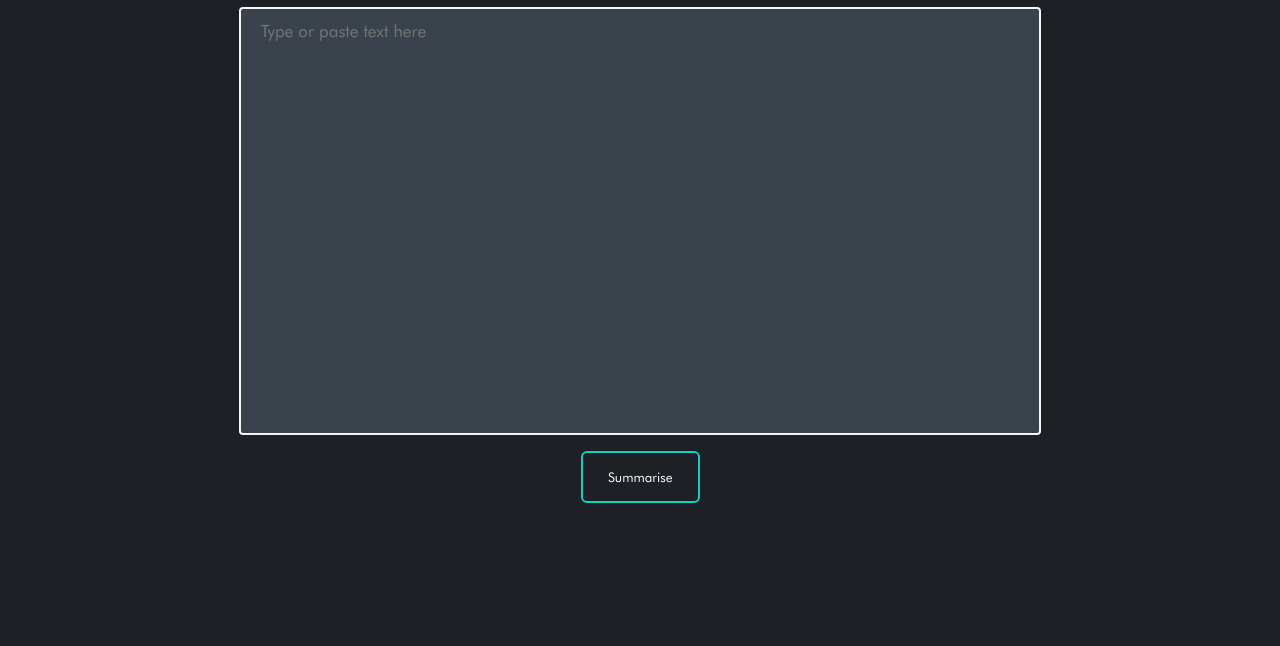
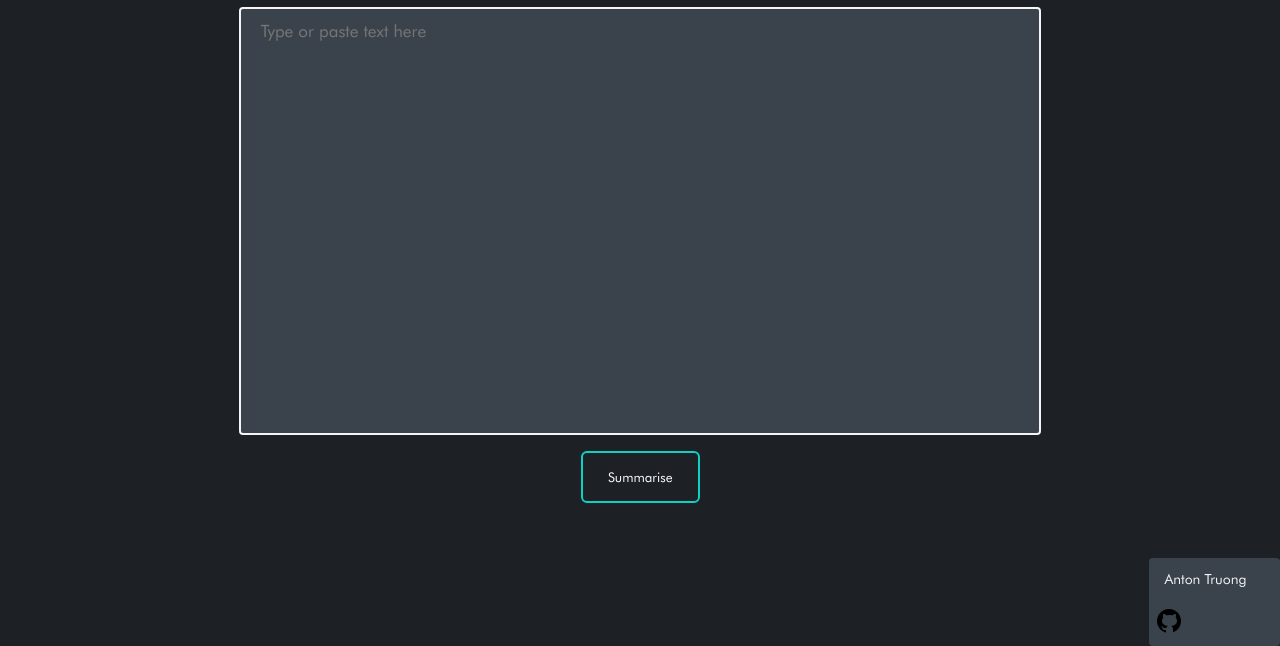
Before and after one commit to anton-tr3/tldr, a Flask app: page /tldr/ in a window 1280 px wide. Shown: the part 154-800 px from the top of the page. Run offline with Flask 2, Linux system fonts and the light colour scheme.

Commit message:
Added bottom navbar

```diff
--- a/static/css/tldr.css
+++ b/static/css/tldr.css
@@ -81,3 +81,33 @@ input[type=submit]:active {
 ::-webkit-scrollbar-thumb:hover {
   background: #e0e0e0;
 }
+
+.navbar {
+  overflow: hidden;
+  background-color: #3A434C;
+  position: fixed;
+  bottom: 0;
+  right: 0;
+  width: 10.2%;
+  border-radius: 4px;
+}
+.name {
+  float: left;
+  display: block;
+  color: #f2f2f2;
+  text-align: center;
+  padding: 13px 15px;
+  text-decoration: none;
+  font-size: 14px;
+  font-family: Futura;
+  border-radius: 4px;
+}
+.name:hover {
+  background: #0ED1C3;
+  transition: all .3s ease;
+}
+
+.icon {
+  padding: 6px 5px;
+  float: left;
+}
--- a/templates/tldr-landing.html
+++ b/templates/tldr-landing.html
@@ -12,5 +12,11 @@
             <div class=input><textarea name="input" placeholder="Type or paste text here" rows=20></textarea></div>
             <div class="submit"><input type="submit" value="Summarise"></div>
         </form>
+
+        <div class="navbar">
+            <a href="https://github.com/anton-tr3" class="name" target="_blank" rel="noopener noreferrer">Anton Truong</a>
+            <a href="https://github.com/anton-tr3/tldr" class="icon" target="_blank" rel="noopener noreferrer"><img src="../static/img/github.png" width="30px"></a>
+          </div>
+
     </body>
 </html>
```
Also changed, not shown: templates/tldr-output.html (+7 -1 lines), static/img/github.png (added).
